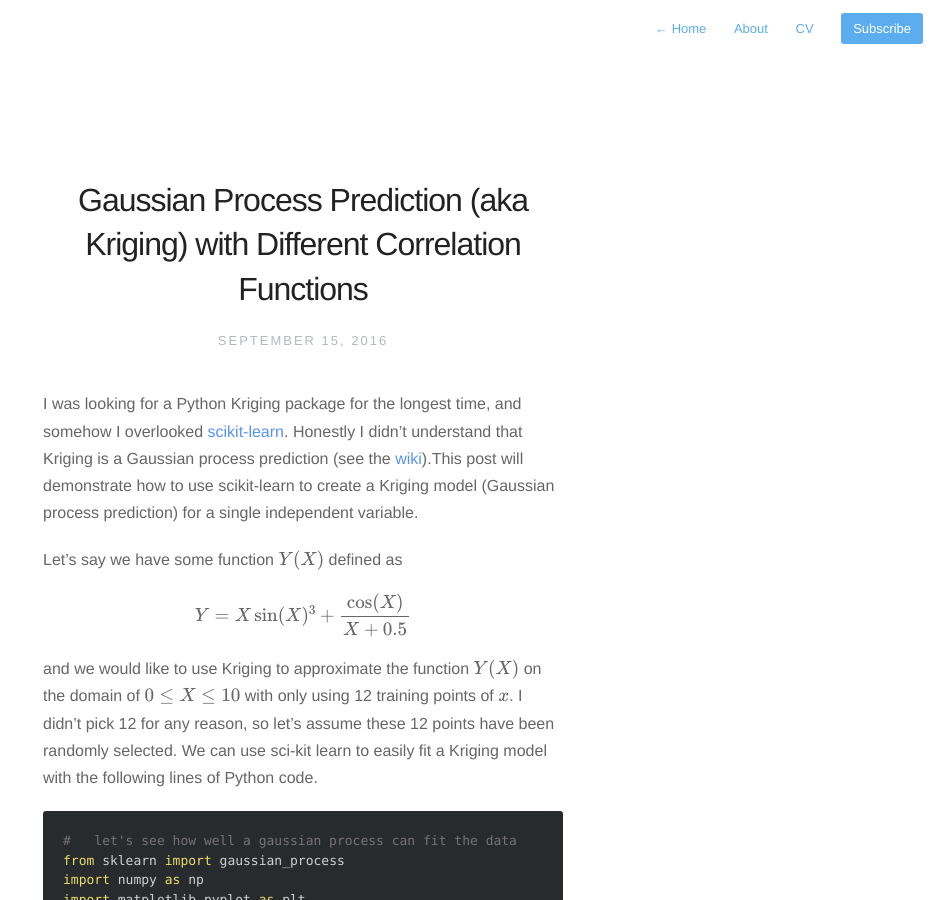
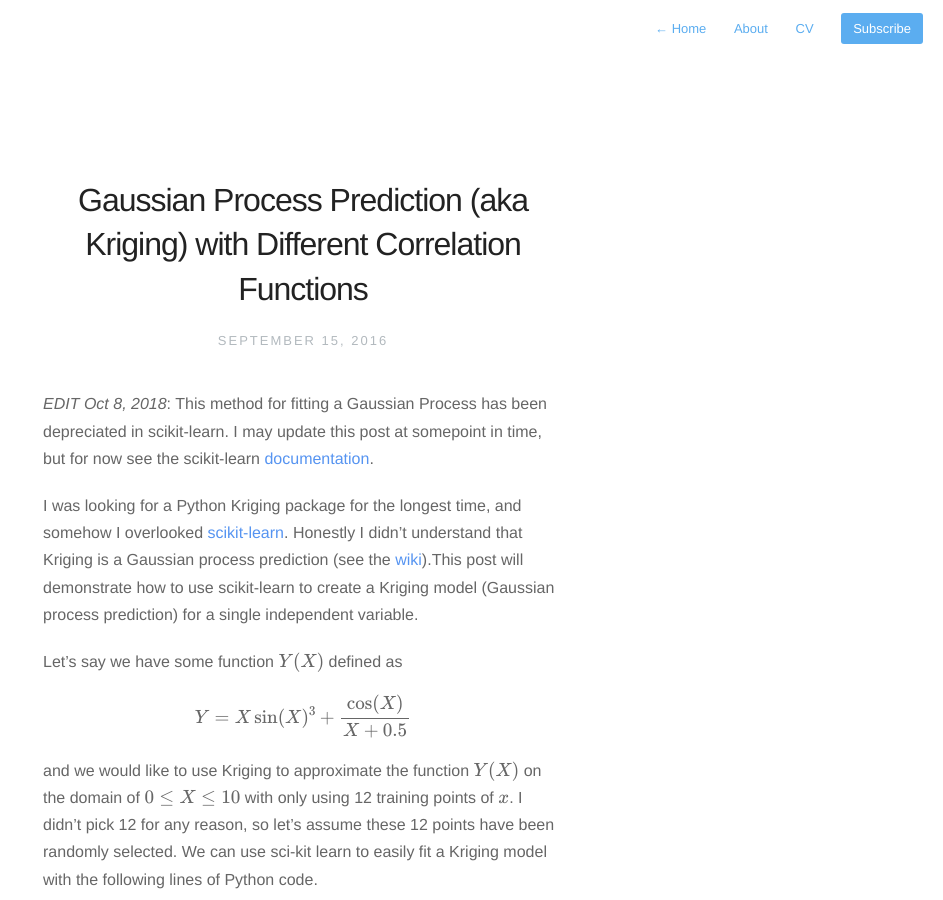
Before and after one commit to cjekel/cjekel.github.io, a Jekyll site: the page built from _posts/2016-09-15-Guassian-Process-Prediction-aka-Kriging.md, in a window 1280 px wide and 900 px high. Shown: the whole window, without its empty margins (337-1280 px from the left). Built offline with Jekyll 4.4.1, drawn with Linux system fonts in a browser that asks for light colours; nearby versions of some CDN libraries; formulas are drawn with MathJax 3; comment, search, counter and statistics services are not loaded.

Commit message:
update GP post

```diff
--- a/_posts/2016-09-15-Guassian-Process-Prediction-aka-Kriging.md
+++ b/_posts/2016-09-15-Guassian-Process-Prediction-aka-Kriging.md
@@ -4,6 +4,8 @@ date:   2016-09-15 19:20:00
 description: A simple one variable Kriging example utilizing scikit-learn to model a known function
 keywords: [Python, scikit-learn, gaussian process, kriging how to]
 ---
+*EDIT Oct 8, 2018*: This method for fitting a Gaussian Process has been depreciated in scikit-learn. I may update this post at somepoint in time, but for now see the scikit-learn [documentation](http://scikit-learn.org/stable/modules/generated/sklearn.gaussian_process.GaussianProcessRegressor.html).
+
 I was looking for a Python Kriging package for the longest time, and somehow I overlooked [scikit-learn](https://scikit-learn.org/). Honestly I didn't understand that Kriging is a Gaussian process prediction (see the [wiki](https://en.wikipedia.org/wiki/Gaussian_process#Gaussian_process_prediction.2C_or_kriging)).This post will demonstrate how to use scikit-learn to create a Kriging model (Gaussian process prediction) for a single independent variable.
 
 Let's say we have some function <span>\\( Y(X) \\)</span> defined as
```
